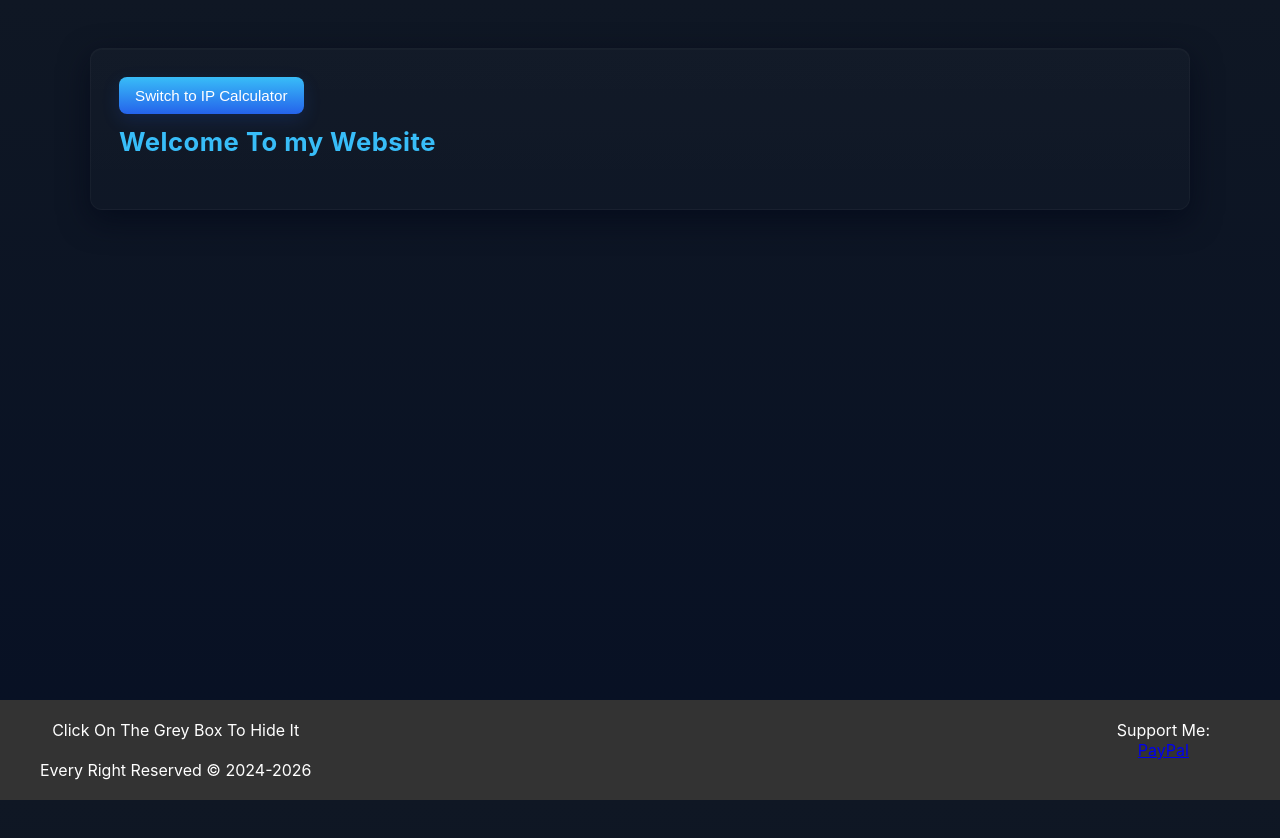
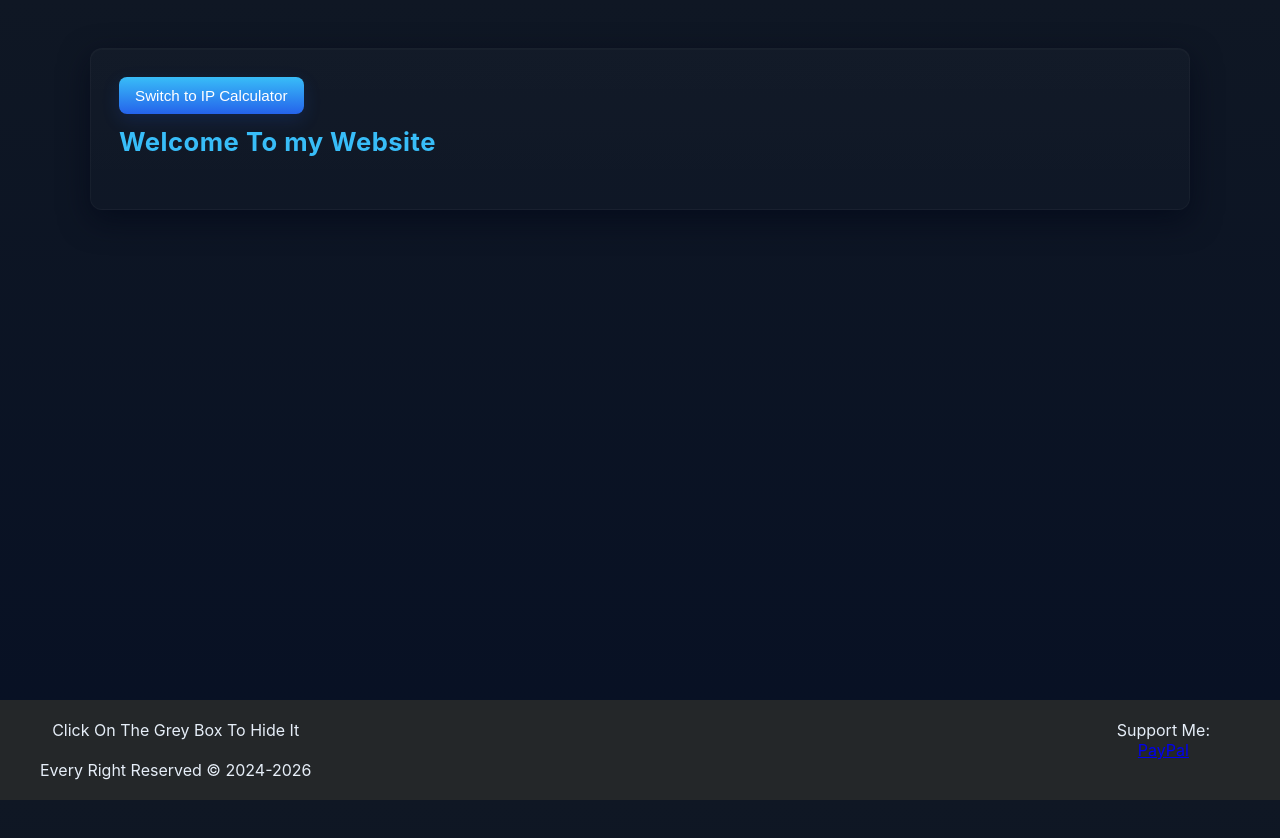
Before and after one commit to WattoX00/ip, a plain HTML site: page index.html in a window 1280 px wide. Drawn offline with Linux system fonts and the light colour scheme.

Commit message:
Footer style update

```diff
--- a/style.css
+++ b/style.css
@@ -153,8 +153,8 @@ input:focus {
 #footerContainer {
     bottom: 0;
     left: 0;
-    background-color: #333;
-    color: #fff;
+    background-color: rgb(36, 39, 41);
+    color: var(--footer-text);
     text-align: center;
     transition: transform 0.3s ease;
     transform: translateY(100%);
@@ -176,7 +176,7 @@ input:focus {
     left: 50%;
     transform: translateX(-50%);
     font-size: 20px;
-    color: #fff;
+    color: var(--footer-text);
     cursor: pointer;
     transition: opacity 0.3s ease;
 }
@@ -194,6 +194,18 @@ input:focus {
     margin: 0 50px 0 20px;
 }
 
+@keyframes fadeIn {
+    from {
+      opacity: 0;
+    }
+    to {
+      opacity: 1;
+    }
+  }
+
+  .fade-in {
+    animation: fadeIn 2s ease-in-out;
+  }
 
 @media (max-width:900px){
     .container {
```
